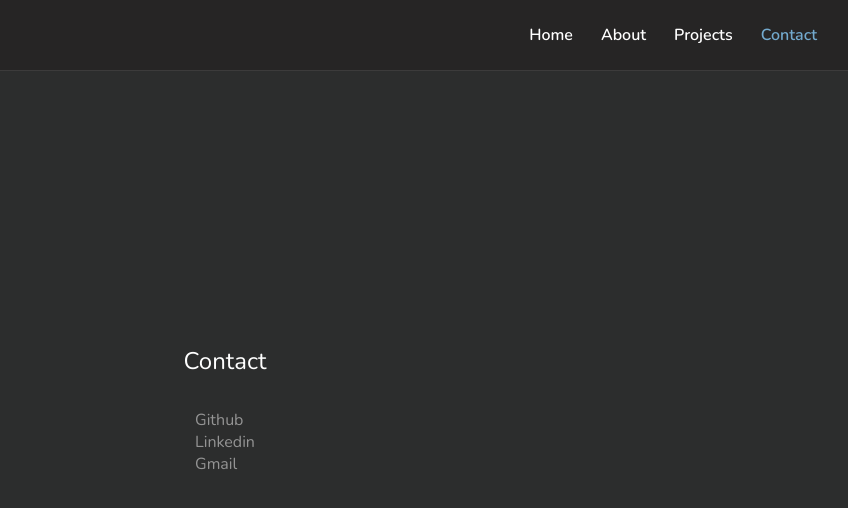
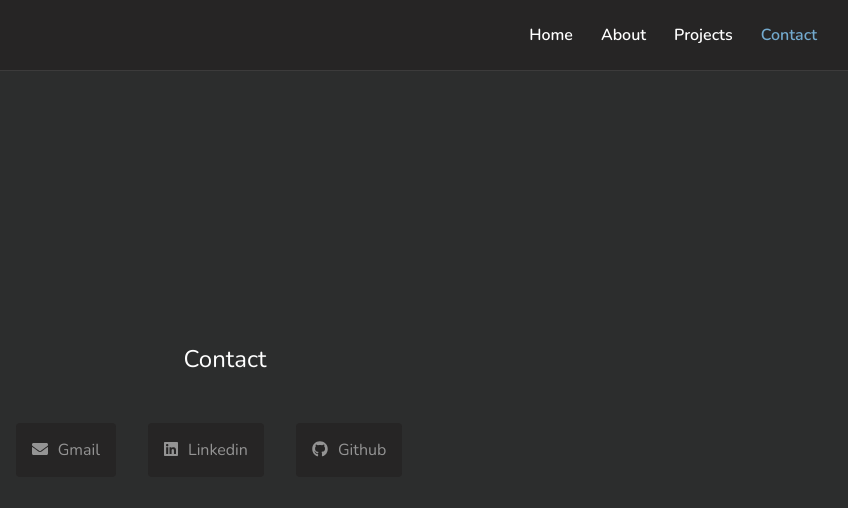
Before and after one commit to lmatuzic/portfolio, a React (Create React App) app: page /contact in a window 1280 px wide. Shown: the top 508 px of the page, without its empty margins (415-1263 px from the left). Built offline with nearby package versions, Linux system fonts and the light colour scheme.

Commit message:
styled contact page

```diff
--- a/package.json
+++ b/package.json
@@ -4,6 +4,7 @@
   "private": true,
   "dependencies": {
     "@fortawesome/fontawesome-svg-core": "^1.2.34",
+    "@fortawesome/free-brands-svg-icons": "^5.15.2",
     "@fortawesome/free-solid-svg-icons": "^5.15.2",
     "@fortawesome/react-fontawesome": "^0.1.14",
     "@testing-library/jest-dom": "^5.11.4",
--- a/src/pages/Contact.js
+++ b/src/pages/Contact.js
@@ -1,4 +1,9 @@
 import React from 'react'
+
+//icons
+import { FontAwesomeIcon } from '@fortawesome/react-fontawesome'
+import { faEnvelope} from '@fortawesome/free-solid-svg-icons'
+import { faLinkedin, faGithub } from '@fortawesome/free-brands-svg-icons'
 
 //animations
 import { motion } from 'framer-motion'
@@ -10,9 +15,26 @@ function Contact() {
       <h2>Contact</h2>
 
       <div className="links">
-        <motion.div variants={fadeIn}>Github</motion.div>
-        <motion.div variants={fadeIn}>Linkedin</motion.div>
-        <motion.div variants={fadeIn}>Gmail</motion.div>
+        <motion.div variants={fadeIn}>
+          <a href="mailto: luka.matuzic1@gmail.com">
+            <FontAwesomeIcon className="icon icon-mail" icon={faEnvelope} />
+            Gmail
+          </a>
+        </motion.div>
+
+        <motion.div variants={fadeIn}>
+          <a href="https://www.linkedin.com/in/luka-matuzi%C4%87-a07440158/" target="_blank" rel="noopener noreferrer">
+            <FontAwesomeIcon className="icon icon-linkedin" icon={faLinkedin} />
+            Linkedin
+          </a>
+        </motion.div>
+
+        <motion.div variants={fadeIn}>
+          <a href="https://github.com/lmatuzic" target="_blank" rel="noopener noreferrer">
+            <FontAwesomeIcon className="icon icon-github" icon={faGithub} />
+            Github
+          </a>
+        </motion.div>
       </div>
     </motion.div>
   )
--- a/src/pages/Home.js
+++ b/src/pages/Home.js
@@ -2,7 +2,7 @@ import React from 'react'
 
 //animations
 import { motion } from 'framer-motion'
-import { pageAnimation } from '../Animation'
+import { pageAnimation, fadeIn } from '../Animation'
 
 function Home() {
   return (
@@ -10,7 +10,7 @@ function Home() {
       <div className="container">
         <div className="profile__info">
           <h1>Luka Matuzić</h1>
-          <h2>Web developer</h2>
+          <motion.h2 variants={fadeIn}>Web developer</motion.h2>
         </div>
       </div>
     </motion.div>
--- a/src/stylesheets/_contact.scss
+++ b/src/stylesheets/_contact.scss
@@ -5,7 +5,41 @@
   align-items: center;
   height: calc(100vh - 120px);
 
-  h2 {
-    margin-bottom: 2rem;
+  .links {
+    display: flex;
+    margin-top: 3rem;
+
+    a {
+      display: block;
+      text-decoration: none;
+      margin-right: 2rem;
+      background-color: $black;
+      padding: 1rem;
+      border-radius: 4px;
+      color: $gray;
+      transition: color 0.15s ease-out, background-color 0.15s ease-out;
+
+      &:hover {
+        color: $blue;
+        background-color: darken($color: $black, $amount: 2%);
+      }
+
+      svg {
+        margin-right: 10px;
+      }
+    }
+
+    @media only screen and (max-width: 576px) {
+      flex-direction: column;
+      width: 100%;
+
+      a {
+        display: flex;
+        align-items: center;
+        justify-content: center;
+        margin-right: 0;
+        margin-bottom: 1rem;
+      }
+    }
   }
 }
```
Also changed, not shown: 2 other files (tests, documents, lock files or other folders).
